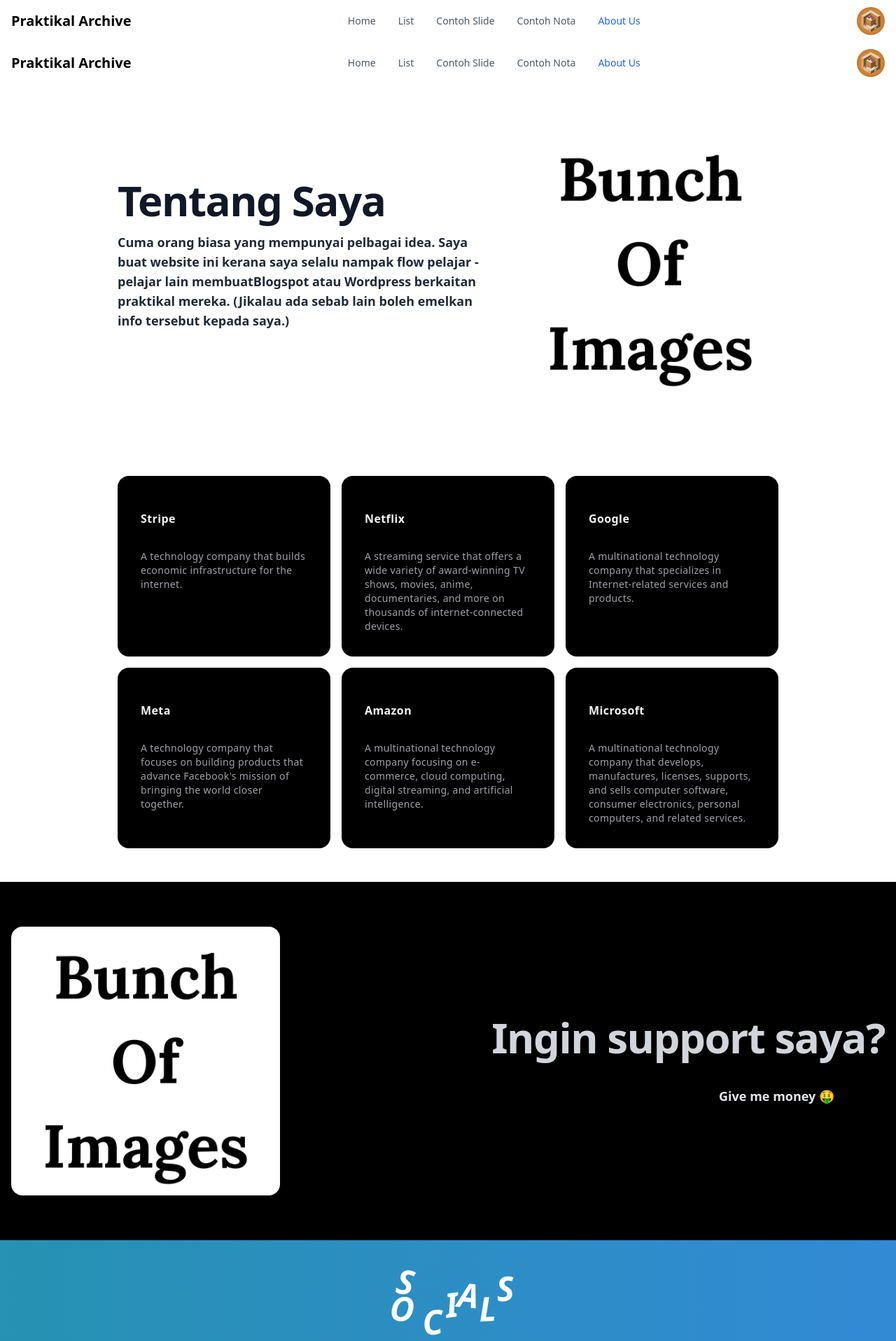
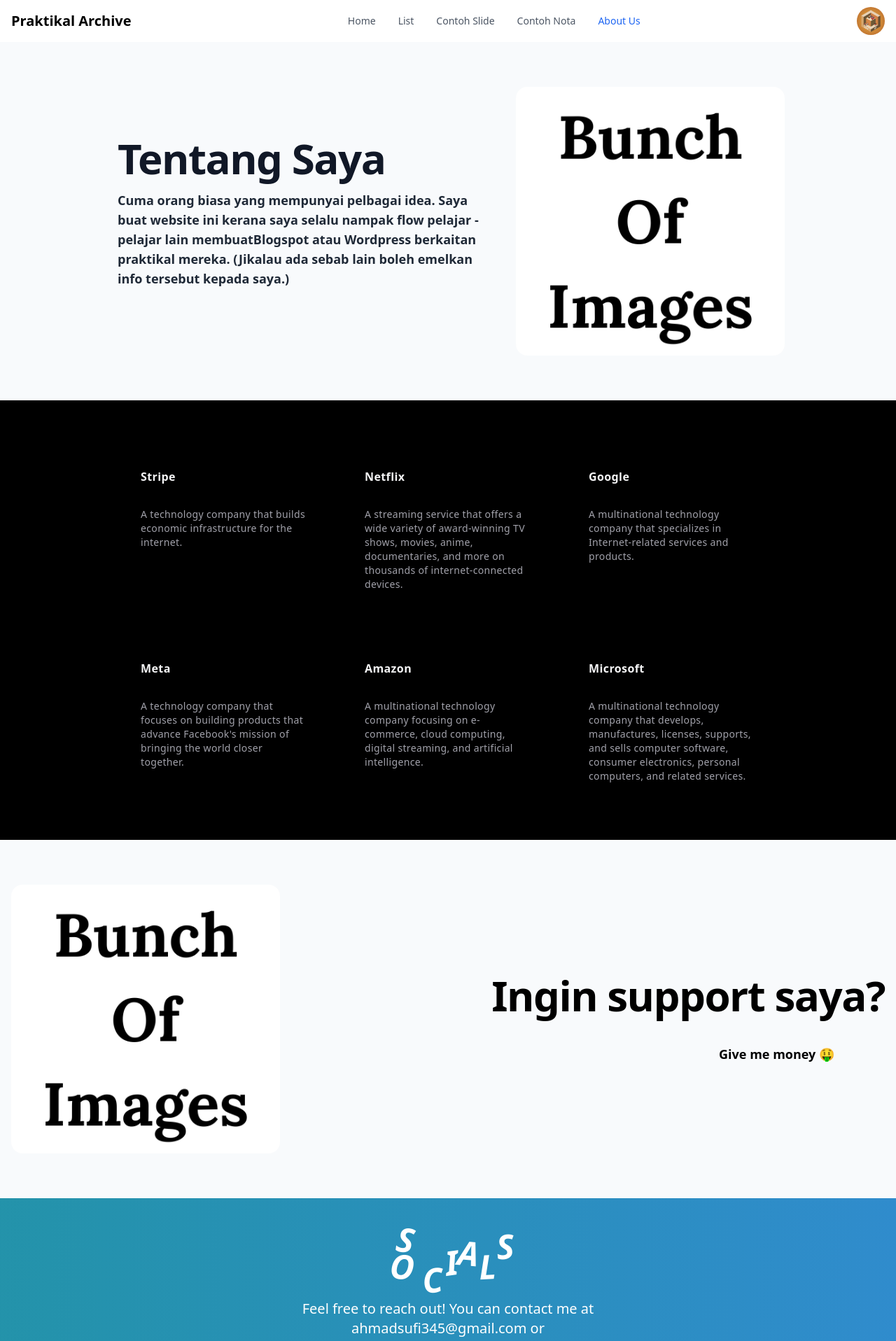
Before and after one commit to YOLO-GIT/intern-stuff, a React (Vite) app in the folder intern-stuff/: page /about_us in a window 1280 px wide. Shown: the top 1916 px of the page at 70% size. Built offline with nearby package versions, Linux system fonts and the light colour scheme.

Commit message:
Modify some lines

```diff
--- a/intern-stuff/src/components/statement.jsx
+++ b/intern-stuff/src/components/statement.jsx
@@ -9,8 +9,7 @@
 const Statement = () => {
   return (
     <>
-      <Header />
-      <section class="bg-white dark:bg-slate-500">
+      <section class="bg-slate-50">
         <div class="grid max-w-screen-lg px-4 py-8 mx-auto lg:gap-8 xl:gap-0 lg:py-16 lg:grid-cols-12">
           <div class="ml-auto place-self-center lg:col-span-7 mt-5 sm:mt-0 rounded-md p-6">
             <h1 class="text-center sm:text-left max-w-2xl mb-4 text-4xl font-extrabold tracking-tight leading-none md:text-5xl xl:text-6xl dark:text-white text-gray-900 sm:text-gray-900">
@@ -34,9 +33,11 @@
         </div>
       </section>
 
-      <CardHoverEffect />
+      <section className="bg-black">
+        <CardHoverEffect />
+      </section>
 
-      <section class="bg-black">
+      <section class="bg-slate-50">
         <div class="container mx-auto px-4 py-8 lg:py-16">
           <div class="grid grid-cols-1 lg:grid-cols-2 gap-20">
             <div class="w-full">
@@ -47,19 +48,16 @@
               />
             </div>
             <div class="flex flex-col justify-center mt-5 sm:mt-0">
-              <h1 class="text-center sm:text-right max-w-2xl mb-4 text-4xl font-extrabold tracking-tight leading-none md:text-5xl xl:text-6xl text-gray-300">
+              <h1 class="text-center sm:text-right max-w-2xl mb-4 text-4xl font-extrabold tracking-tight leading-none md:text-5xl xl:text-6xl text-black">
                 Ingin support saya?
               </h1>
-              <p class="text-center sm:text-right mt-6 font-semibold text-gray-200 md:text-lg max-w-lg">
+              <p class="text-center sm:text-right mt-6 font-semibold text-black md:text-lg max-w-lg">
                 Give me money 🤑
               </p>
             </div>
           </div>
         </div>
       </section>
-
-      <Socials />
-      <Footer />
     </>
   );
 };
```
